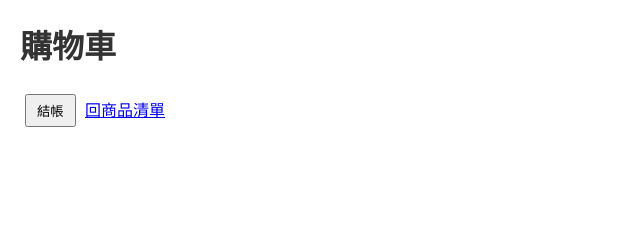
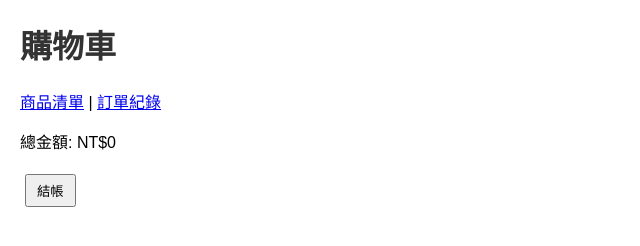
Before and after one commit to kellenyen1126-bot/online-store-app, a plain HTML site: page cart.html in a window 1280 px wide. Shown: the whole page, without its empty margins (0-640 px from the left). Drawn offline with Linux system fonts and the light colour scheme.

Commit message:
Update cart.html

```diff
--- a/cart.html
+++ b/cart.html
@@ -1,5 +1,5 @@
 <!DOCTYPE html>
-<html lang="zh-TW">
+<html lang="zh">
 <head>
   <meta charset="UTF-8">
   <title>購物車</title>
@@ -8,8 +8,13 @@
 </head>
 <body>
   <h1>購物車</h1>
-  <div id="cart"></div>
+  <nav>
+    <a href="index.html">商品清單</a> |
+    <a href="orders.html">訂單紀錄</a>
+  </nav>
+
+  <ul id="cart-items"></ul>
+  <p id="cart-total">總金額: NT$0</p>
   <button onclick="checkout()">結帳</button>
-  <a href="index.html">回商品清單</a>
 </body>
 </html>
```
